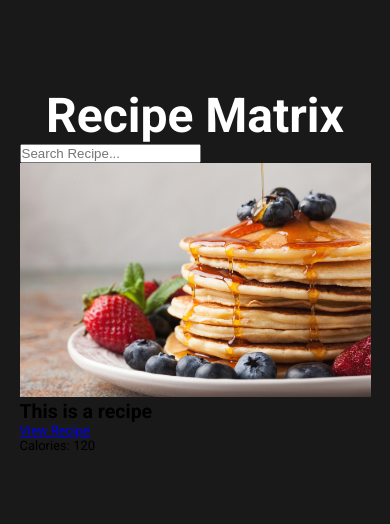
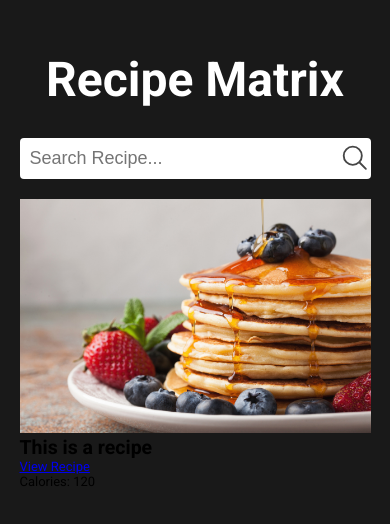
Before and after one commit to bfy22/Rcipe-Scraper-Project-Phase-2, a plain HTML site: page index.html in a window 390 px wide. Shown: the part 152-676 px from the top of the page. Drawn offline with nearby package versions, Linux system fonts and the light colour scheme.

Commit message:
protoype responsive styling pt 2, imported search icon from ionic

```diff
--- a/index.html
+++ b/index.html
@@ -23,6 +23,7 @@
         <h1 class="brand-name">Recipe Matrix</h1>
         <form>
           <input type="text" placeholder="Search Recipe...">
+          <ion-icon name="search-outline"></ion-icon>
         </form>
         <div clas="search-result">
           <div class="item"></div>
@@ -35,7 +36,7 @@
         </div>
       </div>
 
+    <script src="https://unpkg.com/ionicons@7.1.0/dist/ionicons/ionicons.js"></script>
 
-    </section>
   </body>
 </html>
--- a/style.css
+++ b/style.css
@@ -34,18 +34,43 @@ section {
   width: 90%;
   height: auto;
   max-width: 1200px; /*prohibits overscaling*/
-
   margin: 0 auto;
 }
 
 .brand-name {
   font-size: 48px;
   color: white;
+
+  margin-bottom: 30px;
   text-align: center;
 }
 
 form {
+  width: 100%;
+  max-width: 400px;
+  margin: 20px auto; /*commas are bad*/
+  background-color: white;
+  border: none;
+  border-radius: 4px; /*goes here due to background*/
+
+}
+
+form input {
   width: 90%;
-  max-width: 400px;
-  margin: 20px, auto;
+  background-color: transparent; /*ensures border of form isnt covered*/
+  padding: 10px;
+  border: none;
+  outline: none;
+  font-size: 18px;
+  display: inline-block;
+
 }
+
+form ion-icon {
+  width: 9%;
+  height: 3.5vh;
+  vertical-align: middle;
+  margin-bottom: 5px;
+  color: rgb(70, 70, 70);
+
+}
```
